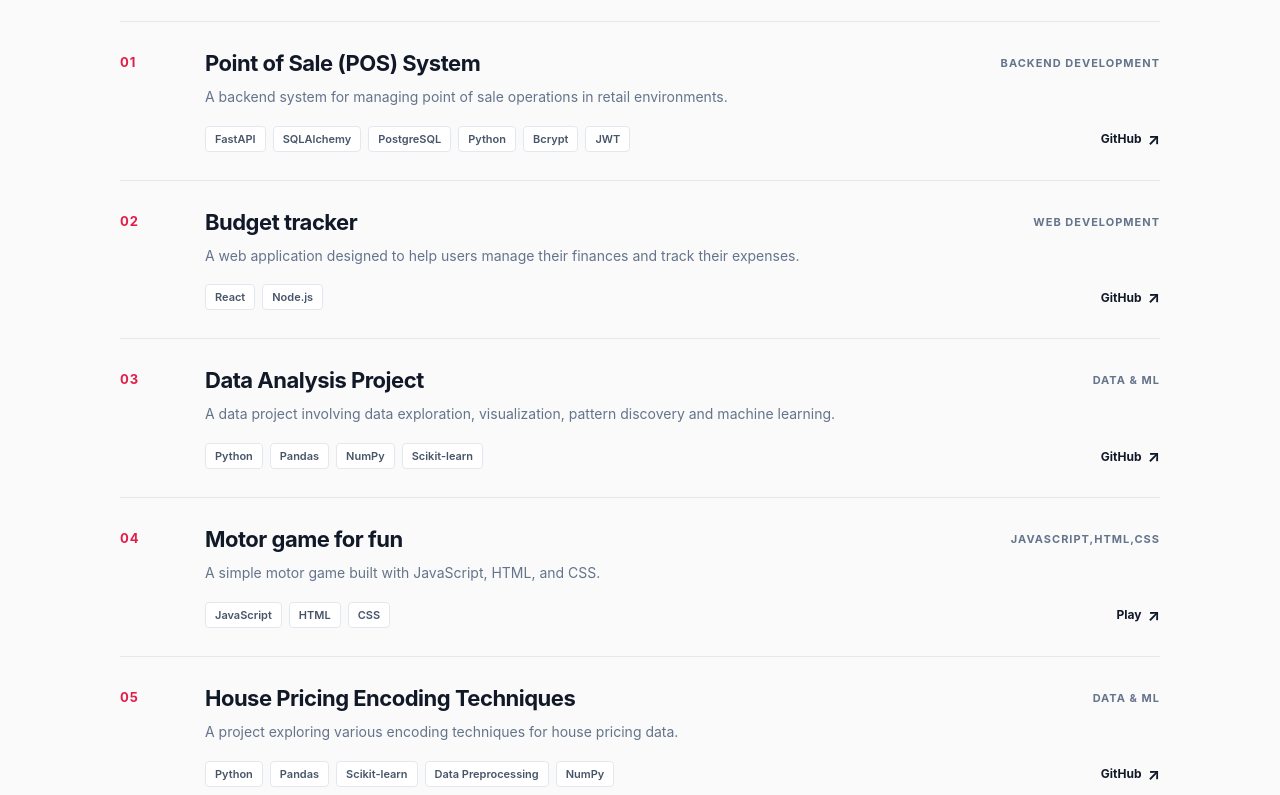
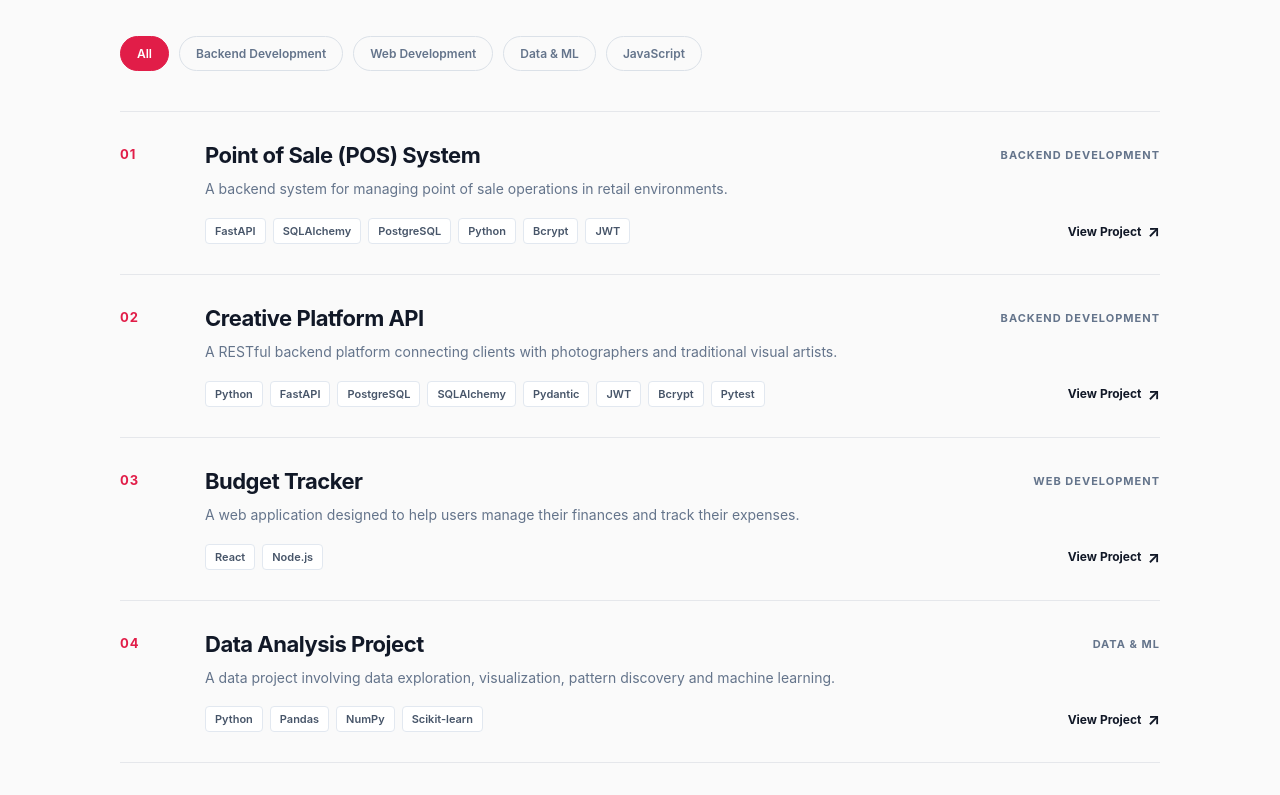
Before and after one commit to anualitheuwayo/My-Portfolio, a React (Vite) app: page / in a window 1280 px wide. Shown: the part 3080-3875 px from the top of the page. Built offline with nearby package versions, Linux system fonts and the light colour scheme.

Commit message:
Added changes

```diff
--- a/src/components/Projects.css
+++ b/src/components/Projects.css
@@ -1,4 +1,3 @@
-
 .projects-section {
   padding: 85px 0;
   background: #fafafa;
@@ -7,190 +6,348 @@
 .projects-container {
   width: 100%;
   max-width: 1100px;
-
   margin: 0 auto;
   padding: 0 30px;
-
   box-sizing: border-box;
 }
 
 .projects-heading {
   max-width: 650px;
-
-  margin-bottom: 45px;
+  margin-bottom: 35px;
 }
 
 .projects-heading span {
+  display: block;
+  margin-bottom: 10px;
+  color: #e11d48;
+  font-size: 12px;
+  font-weight: 700;
+  letter-spacing: 2px;
+}
+
+.projects-heading h2 {
+  margin: 0 0 12px;
+  color: #111827;
+  font-size: 40px;
+  line-height: 1.15;
+  letter-spacing: -1.5px;
+}
+
+.projects-heading p {
+  margin: 0;
+  color: #64748b;
+  font-size: 15px;
+  line-height: 1.7;
+}
+
+.project-filters {
+  display: flex;
+  flex-wrap: wrap;
+  gap: 10px;
+  margin-bottom: 40px;
+}
+
+.filter-button {
+  padding: 9px 16px;
+  background: transparent;
+  border: 1px solid #dbe1e8;
+  border-radius: 20px;
+  color: #64748b;
+  font-family: inherit;
+  font-size: 12px;
+  font-weight: 600;
+  cursor: pointer;
+  transition: all 0.25s ease;
+}
+
+.filter-button:hover {
+  border-color: #e11d48;
+  color: #e11d48;
+}
+
+.filter-button.active {
+  background: #e11d48;
+  border-color: #e11d48;
+  color: #ffffff;
+}
+
+.projects-list {
+  border-top: 1px solid #e5e7eb;
+}
+
+.project-row {
+  display: grid;
+  grid-template-columns: 60px 1fr;
+  gap: 25px;
+  padding: 30px 0;
+  border-bottom: 1px solid #e5e7eb;
+  cursor: pointer;
+  transition:
+    padding 0.3s ease,
+    background 0.3s ease;
+}
+
+.project-row:hover {
+  padding-left: 10px;
+  padding-right: 10px;
+  background: #ffffff;
+}
+
+.project-number {
+  padding-top: 4px;
+  color: #e11d48;
+  font-size: 13px;
+  font-weight: 700;
+  letter-spacing: 1px;
+}
+
+.project-title-row {
+  display: flex;
+  align-items: center;
+  justify-content: space-between;
+  gap: 30px;
+  margin-bottom: 9px;
+}
+
+.project-title-row h3 {
+  margin: 0;
+  color: #111827;
+  font-size: 22px;
+  font-weight: 700;
+  letter-spacing: -0.5px;
+}
+
+.project-category {
+  flex-shrink: 0;
+  color: #64748b;
+  font-size: 11px;
+  font-weight: 700;
+  letter-spacing: 1px;
+  text-transform: uppercase;
+}
+
+.project-main > p {
+  max-width: 720px;
+  margin: 0 0 17px;
+  color: #64748b;
+  font-size: 14px;
+  line-height: 1.7;
+}
+
+.project-bottom {
+  display: flex;
+  align-items: center;
+  justify-content: space-between;
+  gap: 20px;
+}
+
+.project-technologies {
+  display: flex;
+  flex-wrap: wrap;
+  gap: 7px;
+}
+
+.project-technologies span {
+  padding: 5px 9px;
+  background: #ffffff;
+  border: 1px solid #e2e8f0;
+  border-radius: 4px;
+  color: #475569;
+  font-size: 11px;
+  font-weight: 600;
+}
+
+.project-view {
+  display: inline-flex;
+  align-items: center;
+  gap: 6px;
+  flex-shrink: 0;
+  padding: 0;
+  background: transparent;
+  border: none;
+  color: #111827;
+  font-family: inherit;
+  font-size: 12px;
+  font-weight: 700;
+  cursor: pointer;
+  transition: color 0.25s ease;
+}
+
+.project-view span {
+  font-size: 16px;
+  transition: transform 0.25s ease;
+}
+
+.project-view:hover {
+  color: #e11d48;
+}
+
+.project-view:hover span {
+  transform: translate(3px, -3px);
+}
+
+/* Modal */
+
+.project-modal-overlay {
+  position: fixed;
+  inset: 0;
+  z-index: 1000;
+
+  display: flex;
+  align-items: center;
+  justify-content: center;
+
+  padding: 25px;
+
+  background: rgba(15, 23, 42, 0.55);
+
+  backdrop-filter: blur(5px);
+}
+
+.project-modal {
+  position: relative;
+
+  width: 100%;
+  max-width: 650px;
+
+  padding: 45px;
+
+  background: #ffffff;
+
+  border-radius: 12px;
+
+  box-shadow: 0 25px 70px rgba(15, 23, 42, 0.2);
+
+  animation: projectModalIn 0.25s ease;
+}
+
+@keyframes projectModalIn {
+  from {
+    opacity: 0;
+    transform: translateY(20px);
+  }
+
+  to {
+    opacity: 1;
+    transform: translateY(0);
+  }
+}
+
+.project-modal-close {
+  position: absolute;
+  top: 18px;
+  right: 20px;
+
+  width: 35px;
+  height: 35px;
+
+  display: flex;
+  align-items: center;
+  justify-content: center;
+
+  background: #f8fafc;
+
+  border: 1px solid #e2e8f0;
+
+  border-radius: 50%;
+
+  color: #475569;
+
+  font-size: 22px;
+
+  cursor: pointer;
+
+  transition: all 0.2s ease;
+}
+
+.project-modal-close:hover {
+  background: #fff1f2;
+  border-color: #fecdd3;
+  color: #e11d48;
+}
+
+.modal-category {
   display: block;
 
   margin-bottom: 10px;
 
   color: #e11d48;
 
-  font-size: 12px;
+  font-size: 11px;
+
   font-weight: 700;
 
-  letter-spacing: 2px;
+  letter-spacing: 1.5px;
+
+  text-transform: uppercase;
 }
 
-.projects-heading h2 {
-  margin: 0 0 12px;
+.project-modal h2 {
+  margin: 0 0 20px;
 
   color: #111827;
 
-  font-size: 40px;
+  font-size: 32px;
 
-  line-height: 1.15;
+  line-height: 1.2;
 
-  letter-spacing: -1.5px;
+  letter-spacing: -1px;
 }
 
-.projects-heading p {
-  margin: 0;
+.modal-description {
+  margin: 0 0 25px;
 
   color: #64748b;
 
   font-size: 15px;
 
-  line-height: 1.7;
+  line-height: 1.8;
 }
 
-
-.projects-list {
-  border-top: 1px solid #e5e7eb;
-}
-
-
-
-.project-row {
-  display: grid;
-
-  grid-template-columns: 60px 1fr;
-
-  gap: 25px;
-
-  padding: 28px 0;
-
-  border-bottom: 1px solid #e5e7eb;
-
-  transition: padding 0.3s ease;
-}
-
-.project-row:hover {
-  padding-left: 8px;
-}
-
-
-.project-number {
-  padding-top: 4px;
-
-  color: #e11d48;
-
-  font-size: 13px;
-
-  font-weight: 700;
-
-  letter-spacing: 1px;
-}
-
-
-.project-title-row {
-  display: flex;
-
-  align-items: center;
-
-  justify-content: space-between;
-
-  gap: 30px;
-
-  margin-bottom: 9px;
-}
-
-.project-title-row h3 {
-  margin: 0;
-
-  color: #111827;
-
-  font-size: 22px;
-
-  font-weight: 700;
-
-  letter-spacing: -0.5px;
-}
-
-.project-category {
-  flex-shrink: 0;
-
-  color: #64748b;
-
-  font-size: 11px;
-
-  font-weight: 700;
-
-  letter-spacing: 1px;
-
-  text-transform: uppercase;
-}
-
-
-.project-main > p {
-  max-width: 720px;
-
-  margin: 0 0 17px;
-
-  color: #64748b;
-
-  font-size: 14px;
-
-  line-height: 1.7;
-}
-
-
-.project-bottom {
-  display: flex;
-
-  align-items: center;
-
-  justify-content: space-between;
-
-  gap: 20px;
-}
-
-
-.project-technologies {
+.modal-technologies {
   display: flex;
 
   flex-wrap: wrap;
 
-  gap: 7px;
+  gap: 8px;
+
+  margin-bottom: 30px;
 }
 
-.project-technologies span {
-  padding: 5px 9px;
+.modal-technologies span {
+  padding: 7px 11px;
 
-  background: #ffffff;
+  background: #f8fafc;
 
   border: 1px solid #e2e8f0;
 
-  border-radius: 4px;
+  border-radius: 5px;
 
   color: #475569;
 
-  font-size: 11px;
+  font-size: 12px;
 
   font-weight: 600;
 }
 
-.project-bottom a {
+.modal-links {
+  display: flex;
+
+  gap: 12px;
+}
+
+.modal-links a {
   display: inline-flex;
 
   align-items: center;
 
-  gap: 6px;
+  padding: 11px 17px;
 
-  flex-shrink: 0;
+  background: #111827;
 
-  color: #111827;
+  border-radius: 5px;
+
+  color: #ffffff;
 
   text-decoration: none;
 
@@ -198,43 +355,31 @@
 
   font-weight: 700;
 
-  transition: color 0.25s ease;
+  transition: background 0.25s ease;
 }
 
-.project-bottom a span {
-  font-size: 16px;
-
-  transition: transform 0.25s ease;
+.modal-links a:hover {
+  background: #e11d48;
 }
 
-.project-bottom a:hover {
-  color: #e11d48;
-}
-
-.project-bottom a:hover span {
-  transform: translate(3px, -3px);
-}
-
-
 @media (max-width: 800px) {
-
   .projects-section {
     padding: 70px 0;
   }
 
   .project-title-row {
     align-items: flex-start;
-
     flex-direction: column;
-
     gap: 6px;
   }
 
+  .project-bottom {
+    align-items: flex-start;
+    flex-direction: column;
+  }
 }
 
-
 @media (max-width: 600px) {
-
   .projects-section {
     padding: 60px 0;
   }
@@ -244,7 +389,7 @@
   }
 
   .projects-heading {
-    margin-bottom: 35px;
+    margin-bottom: 30px;
   }
 
   .projects-heading h2 {
@@ -255,11 +400,19 @@
     font-size: 14px;
   }
 
+  .project-filters {
+    gap: 7px;
+    margin-bottom: 30px;
+  }
+
+  .filter-button {
+    padding: 8px 12px;
+    font-size: 11px;
+  }
+
   .project-row {
     grid-template-columns: 35px 1fr;
-
     gap: 15px;
-
     padding: 24px 0;
   }
 
@@ -271,12 +424,23 @@
     font-size: 13px;
   }
 
-  .project-bottom {
-    align-items: flex-start;
-
-    flex-direction: column;
-
-    gap: 15px;
+  .project-modal {
+    padding: 35px 22px 25px;
   }
 
+  .project-modal h2 {
+    font-size: 26px;
+  }
+
+  .modal-description {
+    font-size: 14px;
+  }
+
+  .modal-links {
+    flex-direction: column;
+  }
+
+  .modal-links a {
+    justify-content: center;
+  }
 }
--- a/src/components/Projects.jsx
+++ b/src/components/Projects.jsx
@@ -1,66 +1,158 @@
+import { useState } from "react";
 import "./Projects.css";
 
 function Projects() {
+  const [activeCategory, setActiveCategory] = useState("All");
+  const [selectedProject, setSelectedProject] = useState(null);
+
   const projects = [
-
     {
       number: "01",
       title: "Point of Sale (POS) System",
       category: "Backend Development",
       description:
         "A backend system for managing point of sale operations in retail environments.",
-      technologies: ["FastAPI", "SQLAlchemy", "PostgreSQL", "Python", "Bcrypt", "JWT"],
+      details:
+        "This project is a backend API designed to manage retail point of sale operations. It includes user authentication, secure password handling, JWT-based authorization, database management and structured API endpoints. The project demonstrates backend architecture, database design and software security practices.",
+      technologies: [
+        "FastAPI",
+        "SQLAlchemy",
+        "PostgreSQL",
+        "Python",
+        "Bcrypt",
+        "JWT",
+      ],
       link: "https://github.com/anualitheuwayo/POS",
       linkText: "GitHub",
     },
 
     {
       number: "02",
-      title: "Budget tracker",
+      title: "Creative Platform API",
+      category: "Backend Development",
+      description:
+        "A RESTful backend platform connecting clients with photographers and traditional visual artists.",
+      details:
+        "Creative Platform is a FastAPI backend API built to connect clients with photographers and traditional visual artists, including artists who create drawings, paintings, sketches, and other hand-created work. Artists can create and manage profiles, upload portfolio work, set availability, and respond to booking requests. Clients can register, browse artists and portfolio work, save favourites, view availability, and request bookings. The project uses a five-layer architecture—models, repositories, schemas, services, and routers—and includes JWT authentication, bcrypt password hashing, role-based access control, PostgreSQL database integration, image uploads, in-app notifications, and automated pytest coverage.",
+      technologies: [
+        "Python",
+        "FastAPI",
+        "PostgreSQL",
+        "SQLAlchemy",
+        "Pydantic",
+        "JWT",
+        "Bcrypt",
+        "Pytest",
+      ],
+      link: "https://github.com/anualitheuwayo/creative_platform",
+      linkText: "GitHub",
+    },
+
+    {
+      number: "03",
+      title: "Budget Tracker",
       category: "Web Development",
       description:
         "A web application designed to help users manage their finances and track their expenses.",
-      technologies: ["React", "Node.js",],
+      details:
+        "A web application that allows users to organize their income and expenses in one place. The project focuses on creating a simple user experience while applying modern web development techniques for managing financial information.",
+      technologies: ["React", "Node.js"],
       link: "https://github.com/anualitheuwayo/Budget-tracker",
       linkText: "GitHub",
     },
 
     {
-      number: "03",
+      number: "04",
       title: "Data Analysis Project",
       category: "Data & ML",
       description:
         "A data project involving data exploration, visualization, pattern discovery and machine learning.",
-      technologies: ["Python", "Pandas", "NumPy", "Scikit-learn"],
+      details:
+        "This project focuses on transforming raw data into useful insights. It includes data cleaning, exploratory data analysis, visualization, feature preparation and supervised machine learning techniques using Python's data science ecosystem.",
+      technologies: [
+        "Python",
+        "Pandas",
+        "NumPy",
+        "Scikit-learn",
+      ],
       link: "https://github.com/anualitheuwayo/ML-Supervised-models",
       linkText: "GitHub",
     },
+
     {
-      number: "04",
-      title: "Motor game for fun",
-      category: "JavaScript,html,css",
+      number: "05",
+      title: "KidneyVision AI",
+      category: "Data & ML",
       description:
-        "A simple motor game built with JavaScript, HTML, and CSS.",
+        "A deployed deep-learning web application that classifies kidney CT images into Cyst, Normal, Stone, and Tumor categories.",
+      details:
+        "KidneyVision AI is an end-to-end medical image classification coursework project. It uses a TensorFlow/Keras MobileNetV2 model to analyze uploaded kidney CT images and predict one of four categories: Cyst, Normal, Stone, or Tumor. The Streamlit interface provides image upload, preprocessing, predicted class, confidence scoring, and a probability breakdown for all categories. This is an educational prototype only and is not intended for clinical diagnosis or medical decision-making.",
+      technologies: [
+        "Python",
+        "TensorFlow",
+        "Keras",
+        "MobileNetV2",
+        "Streamlit",
+        "NumPy",
+        "Pandas",
+        "Pillow",
+      ],
+      link: "https://github.com/anualitheuwayo/MedicalImaging",
+      linkText: "GitHub",
+      demo: "https://kidneyclassifierai-sbv8qbivjuk2e42hxruute.streamlit.app/",
+      demoText: "Live Demo",
+    },
+
+    {
+      number: "07",
+      title: "Motor Game",
+      category: "JavaScript",
+      description:
+        "A simple interactive motor game built with JavaScript, HTML and CSS.",
+      details:
+        "A browser-based interactive game created to practice JavaScript logic, DOM manipulation, event handling and responsive interface development. The project demonstrates how JavaScript can be used to create interactive experiences without relying on a large framework.",
       technologies: ["JavaScript", "HTML", "CSS"],
       link: "https://github.com/anualitheuwayo/Motor-game",
-      linkText: "Play",
-      link: "https://motorgame.vercel.app/",
-      LinkText: "Live Demo",
+      linkText: "GitHub",
+      demo: "https://motorgame.vercel.app/",
+      demoText: "Live Demo",
     },
+
     {
-      number: "05",
+      number: "06",
       title: "House Pricing Encoding Techniques",
       category: "Data & ML",
       description:
-        "A project exploring various encoding techniques for house pricing data.",
-      technologies: ["Python", "Pandas", "Scikit-learn","Data Preprocessing","NumPy"],
-      link: "https://github.com/anualitheuwayo/House-Pricing_Encoding_Techniques",
+        "A project exploring different encoding techniques for house pricing data.",
+      details:
+        "This project explores how categorical variables can be transformed into numerical representations for machine learning models. Different preprocessing and encoding techniques are applied and compared to understand their effect on house price prediction.",
+      technologies: [
+        "Python",
+        "Pandas",
+        "NumPy",
+        "Scikit-learn",
+        "Data Preprocessing",
+      ],
+      link:
+        "https://github.com/anualitheuwayo/House-Pricing_Encoding_Techniques",
       linkText: "GitHub",
-
     },
-
   ];
 
+  const categories = [
+    "All",
+    "Backend Development",
+    "Web Development",
+    "Data & ML",
+    "JavaScript",
+  ];
+
+  const filteredProjects =
+    activeCategory === "All"
+      ? projects
+      : projects.filter(
+        (project) => project.category === activeCategory
+      );
 
   return (
     <section className="projects-section" id="projects">
@@ -73,15 +165,33 @@ function Projects() {
 
           <p>
             A selection of work combining software development,
-            data and user-centered design.
+            data and technology to solve practical problems.
           </p>
         </div>
 
+        <div className="project-filters">
+          {categories.map((category) => (
+            <button
+              key={category}
+              className={
+                activeCategory === category
+                  ? "filter-button active"
+                  : "filter-button"
+              }
+              onClick={() => setActiveCategory(category)}
+            >
+              {category}
+            </button>
+          ))}
+        </div>
+
         <div className="projects-list">
-
-          {projects.map((project) => (
-            <article className="project-row" key={project.number}>
-
+          {filteredProjects.map((project) => (
+            <article
+              className="project-row"
+              key={project.number}
+              onClick={() => setSelectedProject(project)}
+            >
               <div className="project-number">
                 {project.number}
               </div>
@@ -108,25 +218,81 @@ function Projects() {
                     ))}
                   </div>
 
-                  <a
-                    href={project.link}
-                    target="_blank"
-                    rel="noopener noreferrer"
+                  <button
+                    className="project-view"
+                    onClick={(event) => {
+                      event.stopPropagation();
+                      setSelectedProject(project);
+                    }}
                   >
-                    {project.linkText}
+                    View Project
                     <span>↗</span>
-                  </a>
+                  </button>
 
                 </div>
-
               </div>
-
             </article>
           ))}
-
         </div>
 
       </div>
+
+      {selectedProject && (
+        <div
+          className="project-modal-overlay"
+          onClick={() => setSelectedProject(null)}
+        >
+          <div
+            className="project-modal"
+            onClick={(event) => event.stopPropagation()}
+          >
+            <button
+              className="project-modal-close"
+              onClick={() => setSelectedProject(null)}
+            >
+              ×
+            </button>
+
+            <span className="modal-category">
+              {selectedProject.category}
+            </span>
+
+            <h2>{selectedProject.title}</h2>
+
+            <p className="modal-description">
+              {selectedProject.details}
+            </p>
+
+            <div className="modal-technologies">
+              {selectedProject.technologies.map((technology) => (
+                <span key={technology}>
+                  {technology}
+                </span>
+              ))}
+            </div>
+
+            <div className="modal-links">
+              <a
+                href={selectedProject.link}
+                target="_blank"
+                rel="noopener noreferrer"
+              >
+                {selectedProject.linkText} ↗
+              </a>
+
+              {selectedProject.demo && (
+                <a
+                  href={selectedProject.demo}
+                  target="_blank"
+                  rel="noopener noreferrer"
+                >
+                  {selectedProject.demoText} ↗
+                </a>
+              )}
+            </div>
+          </div>
+        </div>
+      )}
     </section>
   );
 }
```
